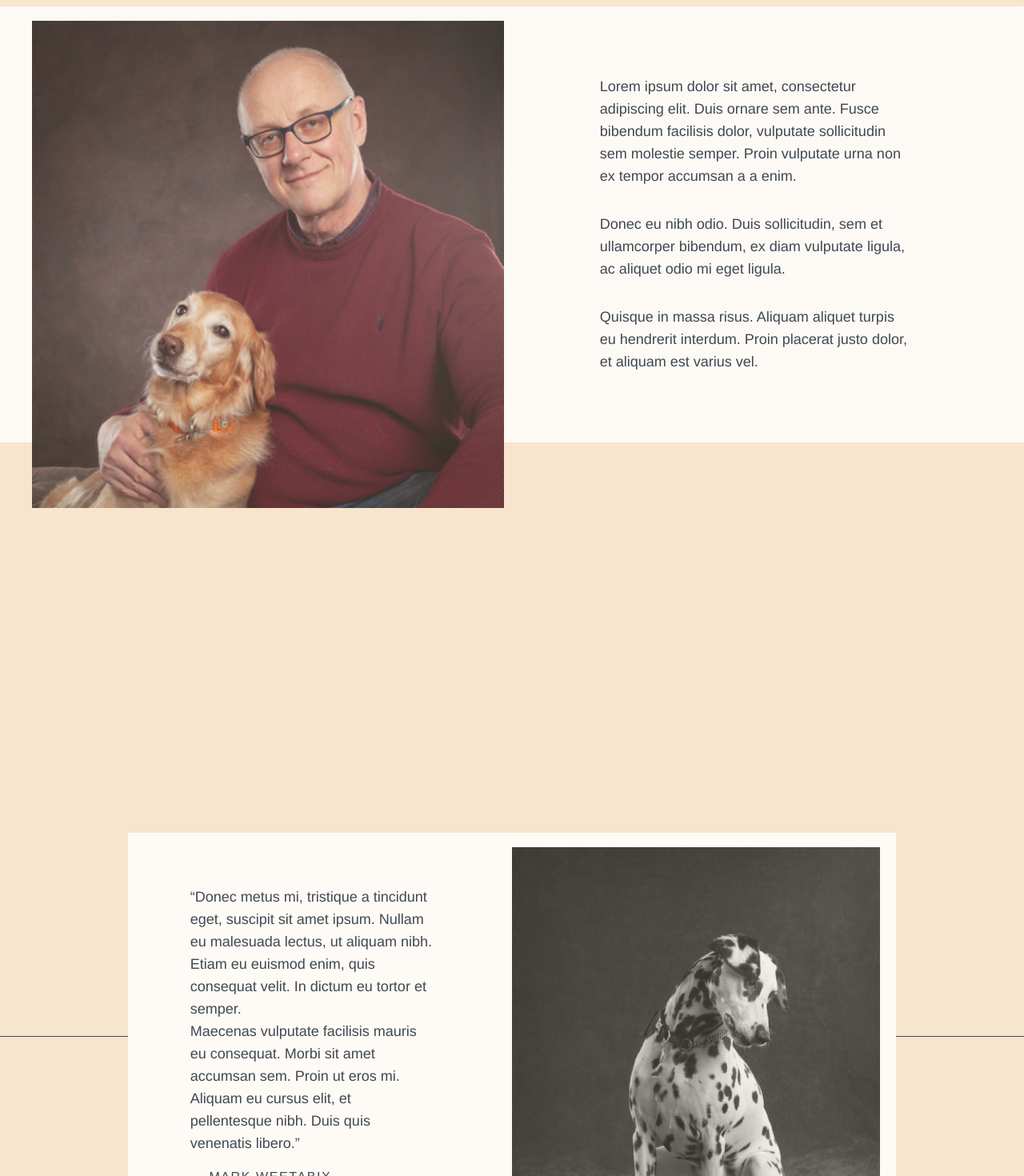
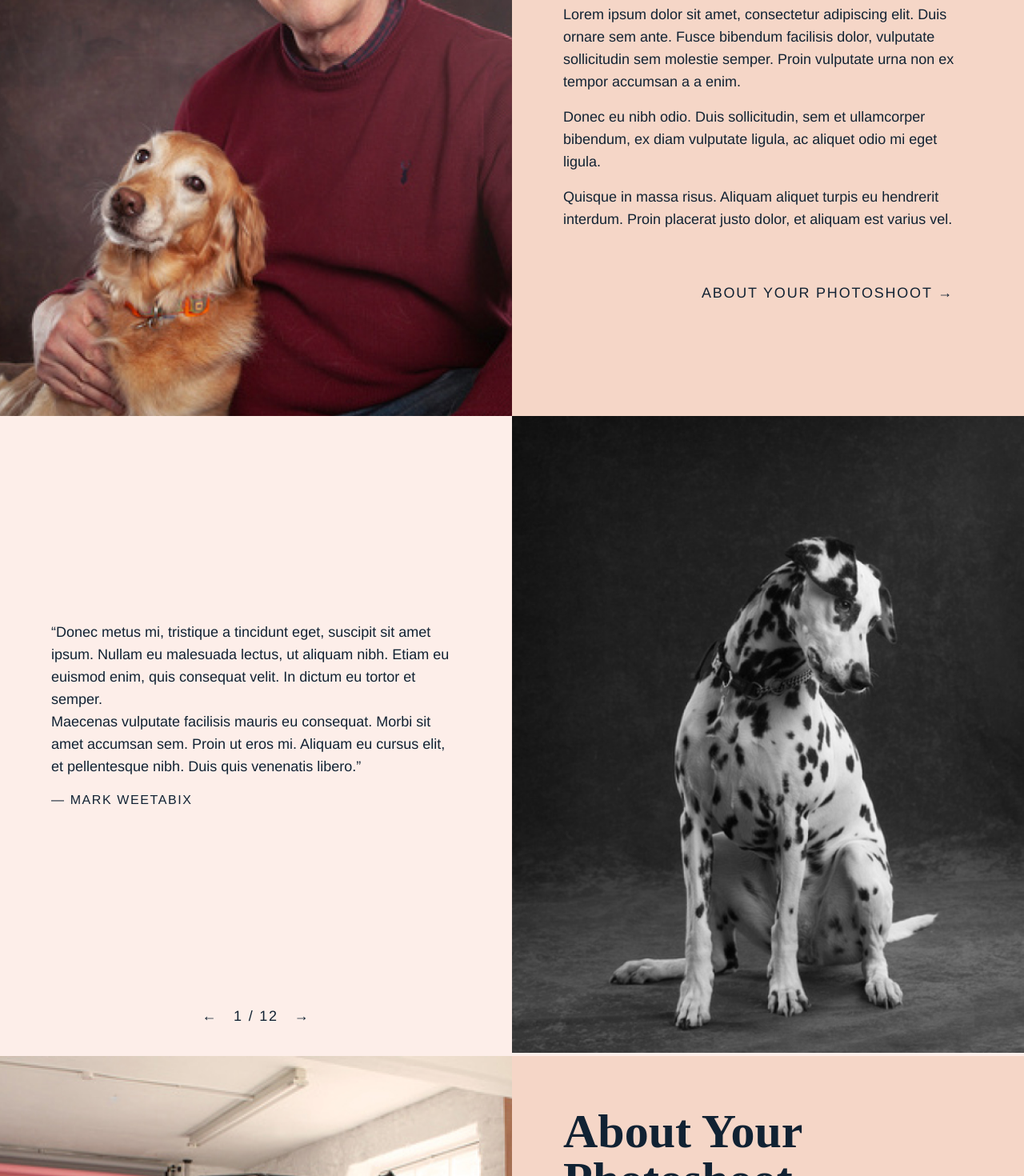
Before and after one commit to jargharg/phil-hargreaves-photography, a Nuxt app: page / in a window 1280 px wide. Shown: the part 1080-2550 px from the top of the page at 80% size. Built offline with nearby package versions, Linux system fonts and the light colour scheme; a web font is replaced by a local one.

Commit message:
feat: big restyle

```diff
--- a/components/CallOut.vue
+++ /dev/null
@@ -1,58 +0,0 @@
-<template>
-  <div ref="elContainer" class="w-full flex my-16 md:my-36 justify-center relative">
-    <div class="absolute w-full top-1/2 left-0 border-b border-brand-primary" />
-    <div ref="elCallout" class="bg-brand-primary text-brand-secondary max-w-xl w-auto px-16 py-8 text-center">
-      <slot />
-    </div>
-  </div>
-</template>
-
-<script>
-import { onMounted, onUnmounted } from 'vue'
-import gsap from 'gsap'
-
-export default {
-  props: {
-    ctaText: {
-      type: String,
-      default: 'Read more',
-    },
-
-    ctaLink: {
-      type: String,
-      default: '',
-    },
-  },
-
-  setup () {
-    const elContainer = ref(null)
-    const elCallout = ref(null)
-
-    let tl
-
-    onMounted(() => {
-      tl = gsap
-        .timeline({
-          scrollTrigger: {
-            trigger: elContainer.value,
-            start: '10vh bottom',
-            end: 'center center',
-            scrub: 0.2,
-          },
-        })
-        .from(elContainer.value, {
-          opacity: 0,
-        })
-        .from(elCallout.value, {
-          y: 20,
-        }, '<')
-    })
-
-    onUnmounted(() => {
-      tl?.kill()
-    })
-
-    return { elContainer, elCallout }
-  },
-}
-</script>
--- a/components/QuoteBlock.vue
+++ /dev/null
@@ -1,62 +0,0 @@
-<template>
-  <aside ref="elContainer" class="max-w-4xl mx-auto px-10 my-16 md:my-36">
-    <p ref="elQuote" class="text-2xl md:text-4xl font-serif-small md:font-serif italic">
-      <slot />
-    </p>
-
-    <p
-      v-if="attribution"
-      ref="elAttribution"
-      class="text-sm md:text-base uppercase tracking-widest font-light mt-2 md:mt-4"
-    >
-      — {{ attribution }}
-    </p>
-  </aside>
-</template>
-
-<script>
-import { onMounted, onUnmounted } from 'vue'
-import gsap from 'gsap'
-
-export default {
-  props: {
-    attribution: {
-      type: String,
-      default: '',
-    },
-  },
-
-  setup () {
-    const elContainer = ref(null)
-    const elQuote = ref(null)
-    const elAttribution = ref(null)
-
-    let tl
-
-    onMounted(() => {
-      tl = gsap
-        .timeline({
-          scrollTrigger: {
-            trigger: elContainer.value,
-            start: '10vh bottom',
-            end: 'center center',
-            scrub: 0.2,
-          },
-        })
-        .from(elQuote.value, {
-          opacity: 0,
-        })
-        .from(elAttribution.value, {
-          opacity: 0,
-          x: -10,
-        }, '<')
-    })
-
-    onUnmounted(() => {
-      tl?.kill()
-    })
-
-    return { elAttribution, elContainer, elQuote }
-  },
-}
-</script>
--- a/components/SiteFooter.vue
+++ b/components/SiteFooter.vue
@@ -1,5 +1,5 @@
 <template>
-  <section class="w-full bg-brand-primary text-brand-secondary h-60 flex justify-center items-center">
+  <section class="w-full bg-brand-primary text-brand-pink-light h-60 flex justify-center items-center">
     footer
   </section>
 </template>
--- a/components/TestimonialsBlock.vue
+++ b/components/TestimonialsBlock.vue
@@ -1,31 +1,24 @@
 <template>
-  <section ref="elSection" class="mt-36 mb-16 md:my-36 relative">
-    <div class="absolute w-full top-1/2 left-0 border-b border-brand-primary" />
-
-    <div class="max-w-6xl mx-auto px-10 md:px-24">
+  <section ref="elSection" class="min-h-screen w-full">
     <div
-        class="relative bg-white flex gap-5 flex-col md:flex-row"
+      class="relative h-full flex flex-col md:flex-row"
       :class="{ 'md:flex-row-reverse': imagePosition === 'right' }"
     >
-        <div class="absolute top-full left-0 w-1/2 text-center text-lg tracking-widest pt-2">
-          &larr;&emsp;1 / 12&emsp;&rarr;
-        </div>
-
       <figure
         ref="elImage"
-          class="w-2/3 md:w-full mx-auto -mt-24 md:-my-8 md:mr-5 flex-1"
+        class="flex-1"
       >
         <img src="/placeholder-images/testimonial-portrait.jpg" alt="Black-and-white picture of a dalmatian" class="w-full h-full object-cover">
       </figure>
 
-        <div class="pt-4 pb-8 md:py-16 flex-1" :class="{ 'md:pb-8': hasCta }">
+      <div class="py-8 md:py-16 flex-1 relative">
         <div
-            class="flex flex-col h-full justify-center"
+          class="flex flex-col h-full justify-center pb-12"
           :class="{ 'justify-between': hasCta }"
         >
           <div
             ref="elText"
-              class="font-light lg:text-lg px-4 sm:px-[8.45%] xl:px-[16.9%]"
+            class="font-light lg:text-lg mx-auto max-w-2xl px-16"
           >
             <p>
               “Donec metus mi, tristique a tincidunt eget, suscipit sit amet ipsum. Nullam eu malesuada lectus, ut aliquam nibh. Etiam eu euismod enim, quis consequat velit. In dictum eu tortor et semper.
@@ -38,6 +31,9 @@
             </p>
           </div>
         </div>
+
+        <div class="absolute bottom-0 left-0 w-full text-center text-lg tracking-widest pb-8">
+          &larr;&emsp;1 / 12&emsp;&rarr;
         </div>
       </div>
     </div>
@@ -45,8 +41,7 @@
 </template>
 
 <script>
-import gsap from 'gsap'
-import { computed, onMounted, onUnmounted } from 'vue'
+import { computed } from 'vue'
 
 export default {
   props: {
@@ -63,29 +58,6 @@ export default {
     const elText = ref(null)
     const hasCta = computed(() => props.ctaLink && props.ctaText)
 
-    let tl
-
-    onMounted(() => {
-      tl = gsap
-        .timeline({
-          scrollTrigger: {
-            trigger: elSection.value,
-            scrub: 0.2,
-            start: 'top bottom',
-            end: 'bottom top',
-          },
-          defaults: { ease: 'linear' },
-        })
-        .from(elSection.value, { opacity: 0.8 })
-        .from(elImage.value, { y: 50 }, '<')
-        // .from(elText.value, { y: -50 }, '<')
-        .to(elImage.value, { y: -50 })
-    })
-
-    onUnmounted(() => {
-      tl?.kill()
-    })
-
     return { elCta, elImage, elSection, elText, hasCta }
   },
 }
--- a/components/TextBoxWithImage.vue
+++ b/components/TextBoxWithImage.vue
@@ -1,36 +1,33 @@
 <template>
-  <section ref="elSection" class="bg-white w-full mt-36 mb-16 md:my-36">
+  <section ref="elSection" class="h-screen w-full">
     <div
-      class="container relative flex gap-5 flex-col md:flex-row"
+      class="relative flex flex-col md:flex-row"
+      style="height: -webkit-fill-available;"
       :class="{ 'md:flex-row-reverse': imagePosition === 'right' }"
     >
-      <figure
-        ref="elImage"
-        class="w-2/3 md:w-full mx-auto -mt-24 md:-my-8 flex-1"
-      >
+      <!-- @TODO use nuxt-image, sized image -->
+      <figure ref="elImage" class="w-full h-full flex-1">
         <img v-bind="image" class="w-full h-full object-cover">
       </figure>
 
-      <div class="pt-4 pb-8 md:py-16 flex-1" :class="{ 'md:pb-8': hasCta }">
-        <div
-          class="flex flex-col h-full justify-center"
-          :class="{ 'justify-between': hasCta }"
-        >
+      <div class="py-8 md:py-16 h-full flex-1 items-center">
         <div
           ref="elText"
-            class="font-light lg:text-lg sm:px-[8.45%] xl:px-[16.9%]"
+          class="font-light lg:text-lg mx-auto max-w-2xl px-16"
         >
           <slot />
-          </div>
 
           <nuxt-link
             v-if="hasCta"
             ref="elCta"
             :to="ctaLink"
             class="
-              mt-6
-              md:mt-12 md:pr-6
-              self-end
+              block
+                w-full
+                text-right
+                mt-8
+                md:mt-16
+                pr-6
                 font-normal
                 uppercase
                 tracking-widest
@@ -46,8 +43,7 @@
 </template>
 
 <script>
-import gsap from 'gsap'
-import { computed, onMounted, onUnmounted } from 'vue'
+import { computed } from 'vue'
 
 export default {
   props: {
@@ -79,29 +75,6 @@ export default {
     const elText = ref(null)
     const hasCta = computed(() => props.ctaLink && props.ctaText)
 
-    let tl
-
-    onMounted(() => {
-      tl = gsap
-        .timeline({
-          scrollTrigger: {
-            trigger: elSection.value,
-            scrub: 0.2,
-            start: 'top bottom',
-            end: 'bottom top',
-          },
-          defaults: { ease: 'linear' },
-        })
-        .from(elSection.value, { opacity: 0.8 })
-        .from(elImage.value, { y: 50 }, '<')
-        // .from(elText.value, { y: -50 }, '<')
-        .to(elImage.value, { y: -50 })
-    })
-
-    onUnmounted(() => {
-      tl?.kill()
-    })
-
     return { elCta, elImage, elSection, elText, hasCta }
   },
 }
--- a/layouts/default.vue
+++ b/layouts/default.vue
@@ -1,8 +1,8 @@
 <template>
-  <div class="min-h-screen bg-brand-secondary text-brand-primary">
+  <div class="min-h-screen bg-brand-pink-light text-brand-primary">
     <SiteHeader />
 
-    <main class="pb-8">
+    <main>
       <slot />
     </main>
 
--- a/nuxt.config.ts
+++ b/nuxt.config.ts
@@ -1,4 +1,3 @@
-import gsap from 'gsap'
 import { defineNuxtConfig } from 'nuxt'
 
 // https://v3.nuxtjs.org/docs/directory-structure/nuxt.config
--- a/pages/index.vue
+++ b/pages/index.vue
@@ -4,24 +4,30 @@
       <img
         class="h-full w-full object-cover mx-auto"
         src="/placeholder-images/header-bg-1.jpg"
-        alt=""
+        alt="TEST"
       >
     </div>
 
     <section>
-      <TextMarquee>
-        Lorem ipsum dolor sit amet, consectetur adipiscing&nbsp;elit.
-      </TextMarquee>
+      <TextBoxWithImage
+        class="bg-brand-pink-dark"
+        :image="{
+          src: '/placeholder-images/phil-hargreaves.jpg',
+          alt: 'Phil Hargreaves',
+        }"
+        cta-text="About your photoshoot"
+        cta-link="/about"
+      >
+        <h2 class="font-serif-small font-bold text-4xl lg:text-6xl mb-10 max-w-lg">
+          Lorem ipsum dolor, sit amet consectetur adipisicing elit.
+        </h2>
 
-      <TextBoxWithImage
-        :image="{ src: '/placeholder-images/phil-hargreaves.jpg', alt: 'Phil Hargreaves' }"
-      >
-        <p class="mb-8">
+        <p class="mb-4">
           Lorem ipsum dolor sit amet, consectetur adipiscing elit. Duis ornare
           sem ante. Fusce bibendum facilisis dolor, vulputate sollicitudin sem
           molestie semper. Proin vulputate urna non ex tempor accumsan a a enim.
         </p>
-        <p class="mb-8">
+        <p class="mb-4">
           Donec eu nibh odio. Duis sollicitudin, sem et ullamcorper bibendum, ex
           diam vulputate ligula, ac aliquet odio mi eget ligula.
         </p>
@@ -31,26 +37,18 @@
         </p>
       </TextBoxWithImage>
 
-      <QuoteBlock attribution="Kelly Wotsits">
-        "Vestibulum accumsan pretium sapien viverra tristique. Pellentesque
-        imperdiet convallis sapien tincidunt semper. Integer bibendum auctor
-        lectus, vitae laoreet eros feugiat sed. Integer ultrices orci id auctor
-        laoreet."
-      </QuoteBlock>
-
       <TestimonialsBlock />
 
-      <MakeABookingCallOut />
-
       <TextBoxWithImage
+        class="bg-brand-pink-dark"
         cta-text="Read more"
         cta-link="/about-your-photoshoot"
         :image="{ src: '/placeholder-images/studio.jpg', alt: 'The studio' }"
       >
-        <h2 class="font-serif-small font-bold text-3xl mb-6">
+        <h2 class="font-serif-small font-bold text-4xl lg:text-6xl mb-10 max-w-lg">
           About Your Photoshoot
         </h2>
-        <p class="mb-8">
+        <p class="mb-4">
           Morbi lectus mauris, interdum nec odio ut, congue imperdiet ligula.
           Mauris ut scelerisque nunc. Mauris aliquet fermentum diam. Integer in
           quam eu dui pharetra imperdiet.
@@ -62,22 +60,19 @@
         </p>
       </TextBoxWithImage>
 
-      <QuoteBlock attribution="Ricky Cheetos">
-        "Nunc vehicula erat ut tempor dictum. Proin laoreet egestas lorem in
-        condimentum. Nunc sodales velit id pulvinar facilisis. Vestibulum a
-        porttitor magna."
-      </QuoteBlock>
-
       <TextBoxWithImage
         cta-text="Explore"
         cta-link="/gallery"
-        :image="{ src: '/placeholder-images/gallery.jpg', alt: 'Gallery of images' }"
+        :image="{
+          src: '/placeholder-images/gallery.jpg',
+          alt: 'Gallery of images',
+        }"
         image-position="right"
       >
-        <h2 class="font-serif-small font-bold text-3xl mb-6">
+        <h2 class="font-serif-small font-bold text-4xl lg:text-6xl mb-10 max-w-lg">
           Gallery
         </h2>
-        <p class="mb-8">
+        <p class="mb-4">
           Donec metus mi, tristique a tincidunt eget, suscipit sit amet ipsum.
           Nullam eu malesuada lectus, ut aliquam nibh. Etiam eu euismod enim,
           quis consequat velit. In dictum eu tortor et semper.
@@ -89,13 +84,8 @@
         </p>
       </TextBoxWithImage>
 
-      <QuoteBlock attribution="Janine Porridge">
-        "Phasellus vel est ut magna bibendum interdum ut a dui. Orci varius
-        natoque penatibus et magnis dis parturient montes, nascetur ridiculus
-        mus."
-      </QuoteBlock>
-
       <TextBoxWithImage
+        class="bg-brand-pink-dark"
         cta-text="Get in touch"
         cta-link="/contact"
         :image="{
@@ -103,10 +93,10 @@
           alt: 'A dog on a light blue background',
         }"
       >
-        <h2 class="font-serif-small font-bold text-3xl mb-6">
+        <h2 class="font-serif-small font-bold text-4xl lg:text-6xl mb-10 max-w-lg">
           Contact
         </h2>
-        <p class="mb-8">
+        <p class="mb-4">
           Morbi id posuere nulla, ut blandit lacus. Etiam et odio et libero
           porta pharetra. Duis convallis velit vitae tincidunt luctus. Cras
           vestibulum accumsan lectus vitae bibendum. Interdum et malesuada fames
@@ -123,9 +113,7 @@
 </template>
 
 <script>
-import TestimonialsBlock from '../components/TestimonialsBlock.vue'
 export default {
-  components: { TestimonialsBlock },
   setup () {
     const container = ref(null)
     return { container }
--- a/plugins/setupGsap.client.js
+++ b/plugins/setupGsap.client.js
@@ -2,5 +2,6 @@ import gsap from 'gsap'
 import ScrollTrigger from 'gsap/ScrollTrigger'
 
 export default defineNuxtPlugin(() => {
+  if (!process.client) { return }
   gsap.registerPlugin(ScrollTrigger)
 })
--- a/tailwind.config.js
+++ b/tailwind.config.js
@@ -15,7 +15,8 @@ module.exports = {
       },
 
       colors: {
-        'brand-secondary': '#F8E5CE',
+        'brand-pink-dark': '#F5D6C7',
+        'brand-pink-light': '#fdeee9',
         'brand-primary': '#112233',
       },
     },
```
Also changed, not shown: components/MakeABookingCallOut.vue (deleted, +0 -12 lines), components/SiteHeader.vue (+17 -20 lines). Lines whose indentation alone changed are shown as unchanged.
